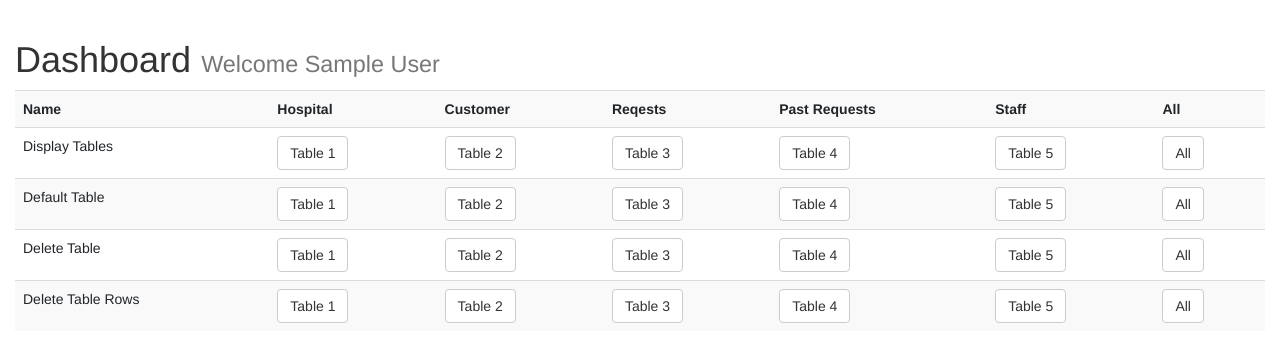
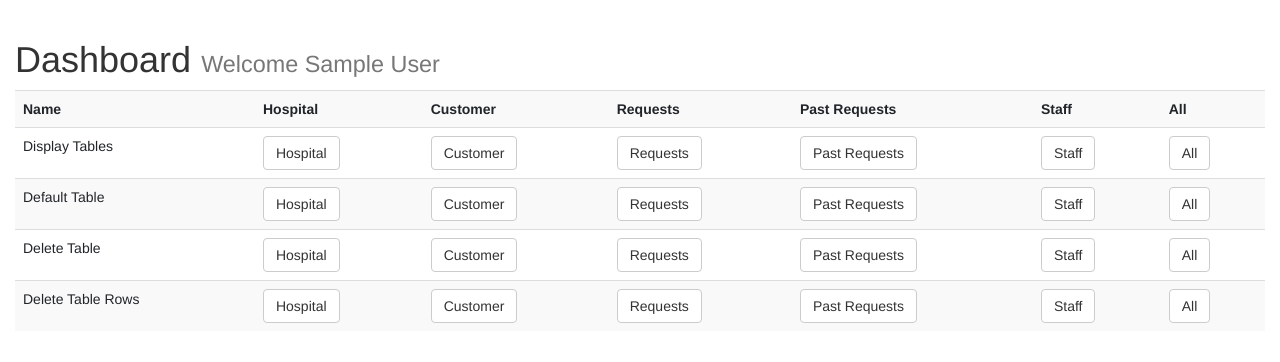
Before and after one commit to arjunqwerty/Zorg-V3, a Flask app: page /admindash in a window 1280 px wide. Shown: the part 68-430 px from the top of the page. Run offline with Flask 2, Linux system fonts and the light colour scheme; the visitor is signed in with stand-in values (Sample User, id 1); some libraries are stand-ins or nearby versions.

Commit message:
admin dash table changed

```diff
--- a/templates/admindash.html
+++ b/templates/admindash.html
@@ -7,45 +7,45 @@
             <th>Name</th>
             <th>Hospital</th>
             <th>Customer</th>
-            <th>Reqests</th>
+            <th>Requests</th>
             <th>Past Requests</th>
             <th>Staff</th>
             <th>All</th>
         </tr>
         <tr>
             <td>Display Tables</td>
-            <td><a href="/displaytables/1" class="btn btn-default">Table 1</a></td>
-            <td><a href="/displaytables/2" class="btn btn-default">Table 2</a></td>
-            <td><a href="/displaytables/3" class="btn btn-default">Table 3</a></td>
-            <td><a href="/displaytables/4" class="btn btn-default">Table 4</a></td>
-            <td><a href="/displaytables/5" class="btn btn-default">Table 5</a></td>
+            <td><a href="/displaytables/1" class="btn btn-default">Hospital</a></td>
+            <td><a href="/displaytables/2" class="btn btn-default">Customer</a></td>
+            <td><a href="/displaytables/3" class="btn btn-default">Requests</a></td>
+            <td><a href="/displaytables/4" class="btn btn-default">Past Requests</a></td>
+            <td><a href="/displaytables/5" class="btn btn-default">Staff</a></td>
             <td><a href="/displaytables/All" class="btn btn-default">All</a></td>
         </tr>
         <tr>
             <td>Default Table</td>
-            <td><a href="/defaultable/1" class="btn btn-default">Table 1</a></td>
-            <td><a href="/defaultable/2" class="btn btn-default">Table 2</a></td>
-            <td><a href="/defaultable/3" class="btn btn-default">Table 3</a></td>
-            <td><a href="/defaultable/4" class="btn btn-default">Table 4</a></td>
-            <td><a href="/defaultable/5" class="btn btn-default">Table 5</a></td>
+            <td><a href="/defaultable/1" class="btn btn-default">Hospital</a></td>
+            <td><a href="/defaultable/2" class="btn btn-default">Customer</a></td>
+            <td><a href="/defaultable/3" class="btn btn-default">Requests</a></td>
+            <td><a href="/defaultable/4" class="btn btn-default">Past Requests</a></td>
+            <td><a href="/defaultable/5" class="btn btn-default">Staff</a></td>
             <td><a href="/defaultable/All" class="btn btn-default">All</a></td>
         </tr>
         <tr>
             <td>Delete Table</td>
-            <td><a href="/deletetables/1" class="btn btn-default">Table 1</a></td>
-            <td><a href="/deletetables/2" class="btn btn-default">Table 2</a></td>
-            <td><a href="/deletetables/3" class="btn btn-default">Table 3</a></td>
-            <td><a href="/deletetables/4" class="btn btn-default">Table 4</a></td>
-            <td><a href="/deletetables/5" class="btn btn-default">Table 5</a></td>
+            <td><a href="/deletetables/1" class="btn btn-default">Hospital</a></td>
+            <td><a href="/deletetables/2" class="btn btn-default">Customer</a></td>
+            <td><a href="/deletetables/3" class="btn btn-default">Requests</a></td>
+            <td><a href="/deletetables/4" class="btn btn-default">Past Requests</a></td>
+            <td><a href="/deletetables/5" class="btn btn-default">Staff</a></td>
             <td><a href="/deletetables/All" class="btn btn-default">All</a></td>
         </tr>
         <tr>
             <td>Delete Table Rows</td>
-            <td><a href="/deletetablerow/1" class="btn btn-default">Table 1</a></td>
-            <td><a href="/deletetablerow/2" class="btn btn-default">Table 2</a></td>
-            <td><a href="/deletetablerow/3" class="btn btn-default">Table 3</a></td>
-            <td><a href="/deletetablerow/4" class="btn btn-default">Table 4</a></td>
-            <td><a href="/deletetablerow/5" class="btn btn-default">Table 5</a></td>
+            <td><a href="/deletetablerow/1" class="btn btn-default">Hospital</a></td>
+            <td><a href="/deletetablerow/2" class="btn btn-default">Customer</a></td>
+            <td><a href="/deletetablerow/3" class="btn btn-default">Requests</a></td>
+            <td><a href="/deletetablerow/4" class="btn btn-default">Past Requests</a></td>
+            <td><a href="/deletetablerow/5" class="btn btn-default">Staff</a></td>
             <td><a href="/deletetablerow/All" class="btn btn-default">All</a></td>
         </tr>
 	</table>
```
